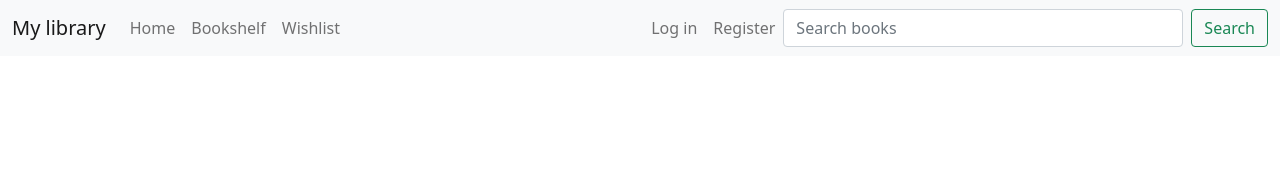
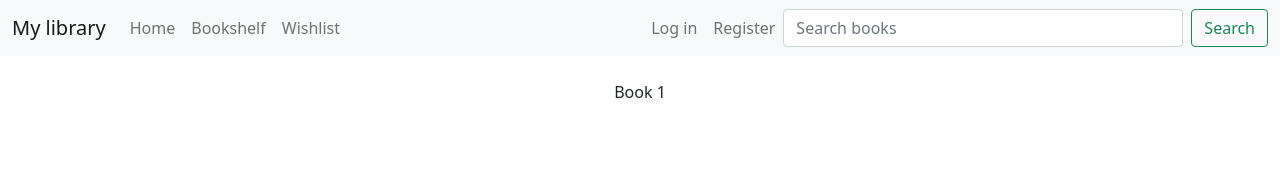
Before and after one commit to Altline/RMA_library, a React (Create React App) app in the folder client/: page /book/1 in a window 1280 px wide. Shown: the top 170 px of the page. Built offline with nearby package versions, Linux system fonts and the light colour scheme.

Commit message:
Add book details page (empty)

```diff
--- a/client/src/App.jsx
+++ b/client/src/App.jsx
@@ -2,6 +2,7 @@ import Container from "react-bootstrap/esm/Container";
 import { Route, Routes } from "react-router-dom";
 import "./App.css";
 import Navigation from "./components/Navigation";
+import BookPage from "./pages/BookPage";
 import BookshelfPage from "./pages/BookshelfPage";
 import HomePage from "./pages/HomePage"
 import LoginPage from "./pages/LoginPage";
@@ -20,6 +21,7 @@ export default function App() {
             <Route path="/" element={<HomePage />} />
             <Route path="/bookshelf" element={<BookshelfPage />} />
             <Route path="/wishlist" element={<WishlistPage />} />
+            <Route path="/book/:bookId" element={<BookPage />} />
             <Route path="/register" element={<RegistrationPage />} />
             <Route path="/login" element={<LoginPage />} />
           </Routes>
--- a/client/src/components/BookCard.jsx
+++ b/client/src/components/BookCard.jsx
@@ -7,7 +7,7 @@ export default function BookCard(props) {
     const book = props.book;
 
     return (
-        <Card className="book-card">
+        <Card className="book-card" onClick={_ => props.onClick(book)}>
             <Container>
                 <Row xs={1} md={2} className="justify-content-center justify-content-md-start">
                     <Col xs="auto" md="auto" style={{ alignSelf: "center" }}>
--- a/client/src/components/BookCardList.jsx
+++ b/client/src/components/BookCardList.jsx
@@ -4,7 +4,7 @@ export default function BookCardList(props) {
     const books = props.books;
 
     const cards = books?.map((element) =>
-        <BookCard book={element} />
+        <BookCard book={element} onClick={props.onBookClick} />
     );
 
     return (
--- /dev/null
+++ b/client/src/pages/BookPage.jsx
@@ -0,0 +1,16 @@
+import { Col, Container, Row } from "react-bootstrap";
+import { useParams } from "react-router-dom";
+
+export default function BookPage() {
+    const { bookId } = useParams();
+
+    return(
+        <Container>
+            <Row>
+                <Col>
+                    Book {bookId}
+                </Col>
+            </Row>
+        </Container>
+    );
+}
--- a/client/src/pages/HomePage.jsx
+++ b/client/src/pages/HomePage.jsx
@@ -1,15 +1,21 @@
 import React, { useEffect, useState } from "react";
+import { useNavigate } from "react-router-dom";
 import BookApi from "../BookApi";
 import BookCardList from "../components/BookCardList";
 
 export default function HomePage() {
-    const [books, setBooks] = useState(null)
+  const [books, setBooks] = useState(null);
+  const navigate = useNavigate();
 
-    useEffect(() => {
-      BookApi.queryBooks("").then((res) => setBooks(res.items));
-    }, []);
+  useEffect(() => {
+    BookApi.queryBooks("").then((res) => setBooks(res.items));
+  }, []);
 
-    return (
-        <BookCardList books={books}/>
-    );
+  function onBookClick(book) {
+    navigate(`book/${book.id}`);
+  }
+
+  return (
+    <BookCardList books={books} onBookClick={onBookClick} />
+  );
 }
```
